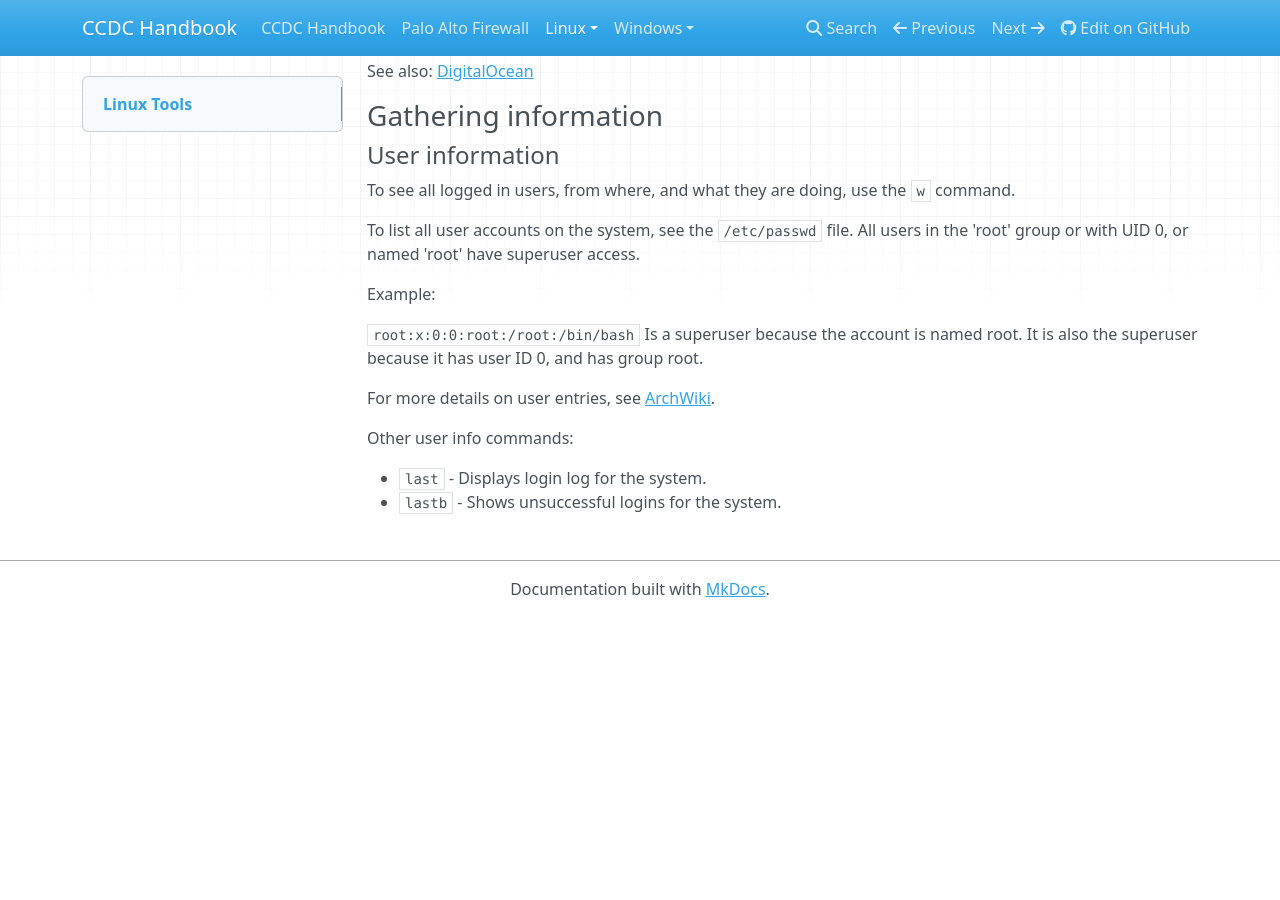
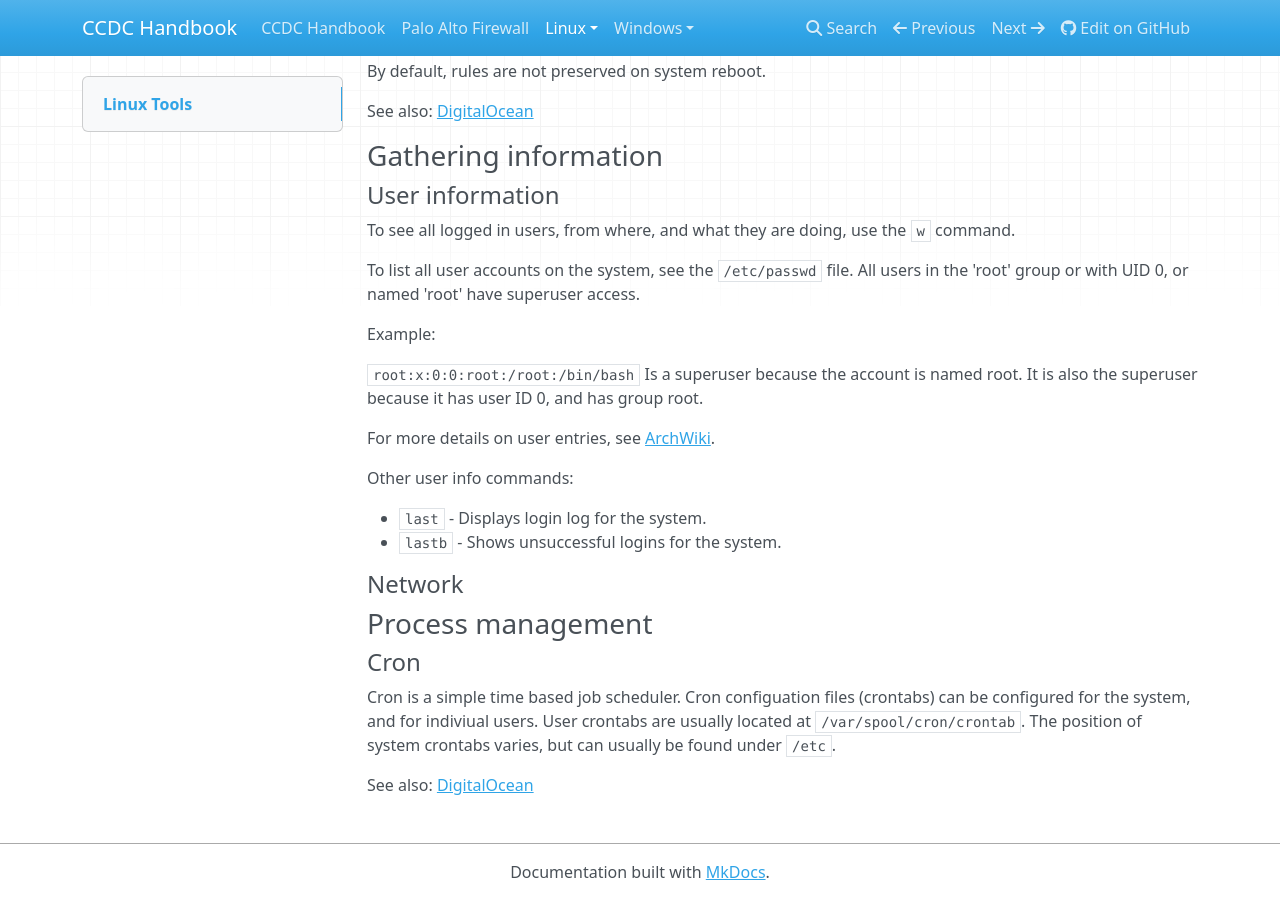
Before and after one commit to ius-csg/ccdc-handbook, an MkDocs documentation site: the page built from docs/Linux/tools.md, in a window 1280 px wide and 900 px high, scrolled down 975 px. Built offline with MkDocs 1.6.1, drawn with Linux system fonts in a browser that asks for light colours; nearby versions of some CDN libraries; before the commit the page ends 1592 px from its top, so only the background shows below that.

Commit message:
Add cron

```diff
--- a/docs/Linux/tools.md
+++ b/docs/Linux/tools.md
@@ -11,6 +11,7 @@ To run all checks (requires root): `rkhunter --check`
 By default, the output is logged at `/var/log/rkhunter.log`
 
 See also:
+
 * [Techmint](https://www.tecmint.com/install-rootkit-hunter-scan-for-rootkits-backdoors-in-linux/)
 
 * [SUSE Wiki](https://en.opensuse.org/Rootkit_Hunter)
@@ -65,3 +66,13 @@ Other user info commands:
 
 * `last` - Displays login log for the system.
 * `lastb` - Shows unsuccessful logins for the system.
+
+#### Network
+
+
+### Process management
+
+#### Cron
+Cron is a simple time based job scheduler. Cron configuation files (crontabs) can be configured for the system, and for indiviual users. User crontabs are usually located at `/var/spool/cron/crontab`. The position of system crontabs varies, but can usually be found under `/etc`.
+
+See also: [DigitalOcean](https://www.digitalocean.com/community/tutorials/how-to-use-cron-to-automate-tasks-on-a-vps)
```
